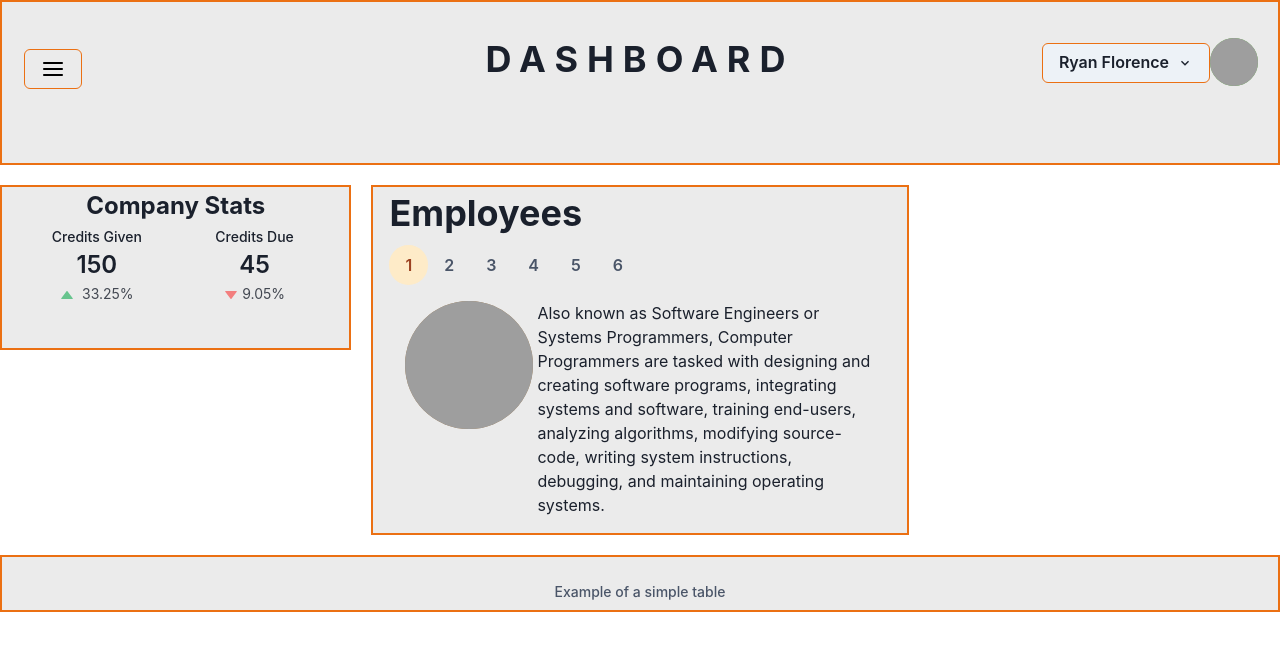
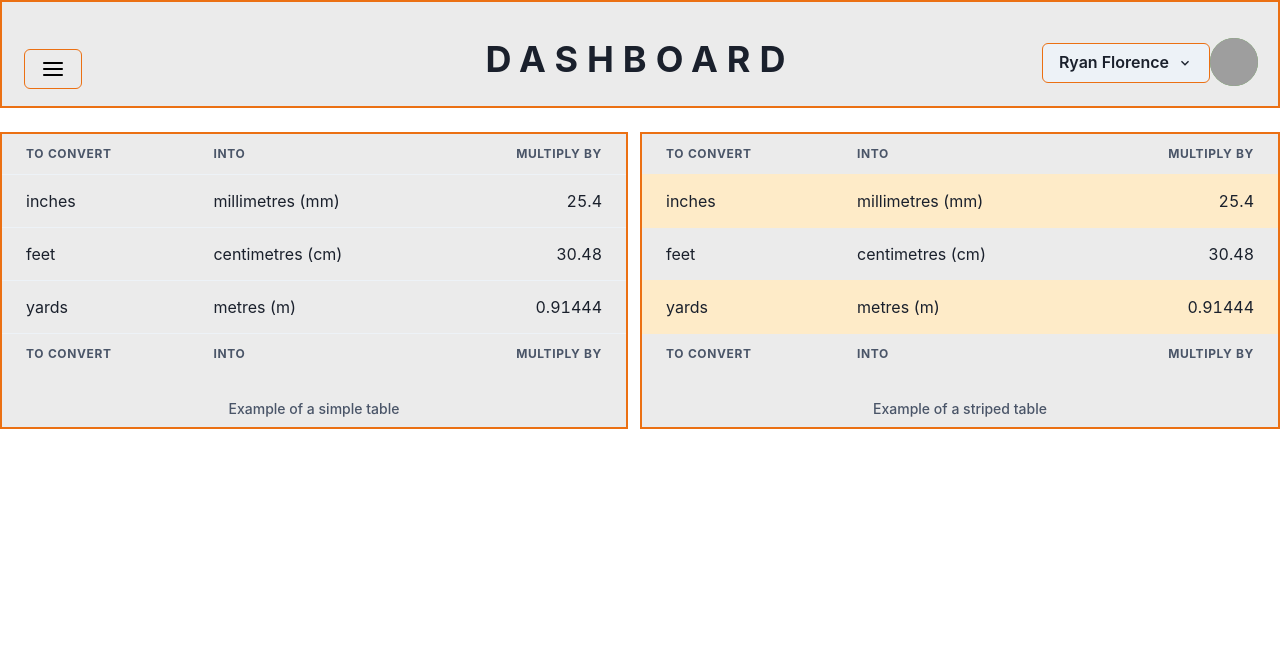
Before and after one commit to aleTorres05/dashboard-chakra, a React (Create React App) app: page /table in a window 1280 px wide. Shown: the top 650 px of the page. Built offline with nearby package versions, Linux system fonts and the light colour scheme; grey boxes are pictures that could not be loaded.

Commit message:
Dashboard

```diff
--- a/src/Dashboard.jsx
+++ b/src/Dashboard.jsx
@@ -1,68 +1,69 @@
 import React from 'react';
 import Login from './components/Login';
 import { Switch, Route } from 'react-router-dom';
-import { Grid, GridItem } from '@chakra-ui/react';
+import { Box, Grid, GridItem } from '@chakra-ui/react';
 import TopBar from './components/TopBar';
 import Stats from './components/HomePage/Stats';
 import ContainerTabs from './components/HomePage/ContainerTabs';
-import TableExample from './components/TableExample';
+import TableExample from './components/TablePage/TableExample';
+import TableExampleStrip from './components/TablePage/TableExampleStrip';
 
 function Dashboard() {
   return (
     <Switch>
       <Route path="/login" component={Login} />
+      <Grid templateColumns="repeat(8, 1fr)" gap={3}>
+        <GridItem rowSpan={1} colSpan={9}>
           <Route
             path="/"
             render={() => (
-          <Grid
-            templateRows="repeat(3, 1fr)"
-            templateColumns="repeat(7, 2fr)"
-            gap={5}
-          >
-            <GridItem
-              rowSpan={1}
-              colSpan={7}
-              bg="#ebebeb"
-              border="2px"
-              borderColor="#eb7013"
-            >
+              <Box bg="#ebebeb" border="2px" borderColor="#eb7013">
                 <TopBar />
+              </Box>
+            )}
+          />
         </GridItem>
-            <GridItem
-              rowSpan={1}
-              colSpan={2}
-              bg="#ebebeb"
-              border="2px"
-              borderColor="#eb7013"
-            >
+        <GridItem colStart={1} colEnd={4}>
+          <Route
+            path="/home"
+            render={() => (
+              <Box bg="#ebebeb" border="2px" borderColor="#eb7013">
                 <Stats />
+              </Box>
+            )}
+          ></Route>
         </GridItem>
-            <GridItem
-              rowSpan={2}
-              colSpan={3}
-              bg="#ebebeb"
-              border="2px"
-              borderColor="#eb7013"
-            >
+        <GridItem colStart={4} colEnd={10}>
+          <Route
+            path="/home"
+            render={() => (
+              <Box bg="#ebebeb" border="2px" borderColor="#eb7013">
                 <ContainerTabs />
+              </Box>
+            )}
+          ></Route>
         </GridItem>
+        <GridItem colStart={1} colEnd={5}>
           <Route
             path="/table"
             render={() => (
-                <GridItem
-                  rowSpan={2}
-                  colSpan={7}
-                  bg="#ebebeb"
-                  border="2px"
-                  borderColor="#eb7013"
-                >
+              <Box bg="#ebebeb" border="2px" borderColor="#eb7013">
                 <TableExample />
-                </GridItem>
+              </Box>
             )}
           />
-          </Grid>
+        </GridItem>
+        <GridItem colStart={5} colEnd={10}>
+          <Route
+            path="/table"
+            render={() => (
+              <Box bg="#ebebeb" border="2px" borderColor="#eb7013">
+                <TableExampleStrip />
+              </Box>
             )}
           />
+        </GridItem>
+      </Grid>
     </Switch>
   );
 }
--- a/src/components/Login.jsx
+++ b/src/components/Login.jsx
@@ -14,8 +14,8 @@ import { useHistory } from 'react-router-dom';
 
 function Login({ onLogin = () => {} }) {
   const history = useHistory();
-  const { register, handleSubmit, errors } = useForm();
-  const onSubmit = data => history.push('/');
+  const { register, handleSubmit } = useForm();
+  const onSubmit = data => history.push('/home');
   onLogin();
   const [show, setShow] = useState(false);
   const handelClick = () => setShow(!show);
@@ -42,7 +42,6 @@ function Login({ onLogin = () => {} }) {
                 ref={register({ required: true })}
               />
               <FormLabel fontWeight="bold">Password</FormLabel>
-
               <InputGroup>
                 <Input
                   type={show ? 'text' : 'password'}
--- a/src/components/NavigationBar.jsx
+++ b/src/components/NavigationBar.jsx
@@ -36,7 +36,7 @@ function NavigationBar() {
               textAlign="center"
               textColor="white"
             >
-              <LinkOverlay href="/">
+              <LinkOverlay href="/home">
                 <Icon
                   as={FaHome}
                   w={4}
@@ -64,36 +64,6 @@ function NavigationBar() {
             </Text>
           </LinkBox>
         </ListItem>
-        <ListItem>
-          <LinkBox maxW="xl" maxH="50px" p="4">
-            <Text
-              fontSize="lg"
-              fontWeight="bold"
-              textAlign="center"
-              textColor="white"
-            >
-              <LinkOverlay href="#">
-                Home
-                <ChevronRightIcon w={6} h={6} />
-              </LinkOverlay>
-            </Text>
-          </LinkBox>
-        </ListItem>
-        <ListItem>
-          <LinkBox maxW="xl" maxH="50px" p="4">
-            <Text
-              fontSize="lg"
-              fontWeight="bold"
-              textAlign="center"
-              textColor="white"
-            >
-              <LinkOverlay href="#">
-                Home
-                <ChevronRightIcon w={6} h={6} />
-              </LinkOverlay>
-            </Text>
-          </LinkBox>
-        </ListItem>
       </List>
     </Box>
   );
--- a/src/components/TableExample.jsx
+++ /dev/null
@@ -1,20 +0,0 @@
-import React from 'react';
-import {
-  Table,
-  Thead,
-  Tbody,
-  Tfoot,
-  Tr,
-  Th,
-  Td,
-  TableCaption,
-} from '@chakra-ui/react';
-
-function TableExample() {
-  return (
-    <Table>
-      <TableCaption>Example of a simple table</TableCaption>
-    </Table>
-  );
-}
-export default TableExample;
--- /dev/null
+++ b/src/components/TablePage/TableExample.jsx
@@ -0,0 +1,51 @@
+import React from 'react';
+import {
+  Table,
+  Thead,
+  Tbody,
+  Tfoot,
+  Tr,
+  Th,
+  Td,
+  TableCaption,
+} from '@chakra-ui/react';
+
+function TableExample() {
+  return (
+    <Table variant="simple">
+      <TableCaption>Example of a simple table</TableCaption>
+      <Thead>
+        <Tr>
+          <Th>To convert</Th>
+          <Th>into</Th>
+          <Th isNumeric>multiply by</Th>
+        </Tr>
+      </Thead>
+      <Tbody>
+        <Tr>
+          <Td>inches</Td>
+          <Td>millimetres (mm)</Td>
+          <Td isNumeric>25.4</Td>
+        </Tr>
+        <Tr>
+          <Td>feet</Td>
+          <Td>centimetres (cm)</Td>
+          <Td isNumeric>30.48</Td>
+        </Tr>
+        <Tr>
+          <Td>yards</Td>
+          <Td>metres (m)</Td>
+          <Td isNumeric>0.91444</Td>
+        </Tr>
+      </Tbody>
+      <Tfoot>
+        <Tr>
+          <Th>To convert</Th>
+          <Th>into</Th>
+          <Th isNumeric>multiply by</Th>
+        </Tr>
+      </Tfoot>
+    </Table>
+  );
+}
+export default TableExample;
--- /dev/null
+++ b/src/components/TablePage/TableExampleStrip.jsx
@@ -0,0 +1,52 @@
+import React from 'react';
+
+import {
+  Table,
+  Thead,
+  Tbody,
+  Tfoot,
+  Tr,
+  Th,
+  Td,
+  TableCaption,
+} from '@chakra-ui/react';
+
+function TableExampleStrip() {
+  return (
+    <Table variant="striped" colorScheme="orange">
+      <TableCaption>Example of a striped table</TableCaption>
+      <Thead>
+        <Tr>
+          <Th>To convert</Th>
+          <Th>into</Th>
+          <Th isNumeric>multiply by</Th>
+        </Tr>
+      </Thead>
+      <Tbody>
+        <Tr>
+          <Td>inches</Td>
+          <Td>millimetres (mm)</Td>
+          <Td isNumeric>25.4</Td>
+        </Tr>
+        <Tr>
+          <Td>feet</Td>
+          <Td>centimetres (cm)</Td>
+          <Td isNumeric>30.48</Td>
+        </Tr>
+        <Tr>
+          <Td>yards</Td>
+          <Td>metres (m)</Td>
+          <Td isNumeric>0.91444</Td>
+        </Tr>
+      </Tbody>
+      <Tfoot>
+        <Tr>
+          <Th>To convert</Th>
+          <Th>into</Th>
+          <Th isNumeric>multiply by</Th>
+        </Tr>
+      </Tfoot>
+    </Table>
+  );
+}
+export default TableExampleStrip;
```
Lines whose indentation alone changed are shown as unchanged.
